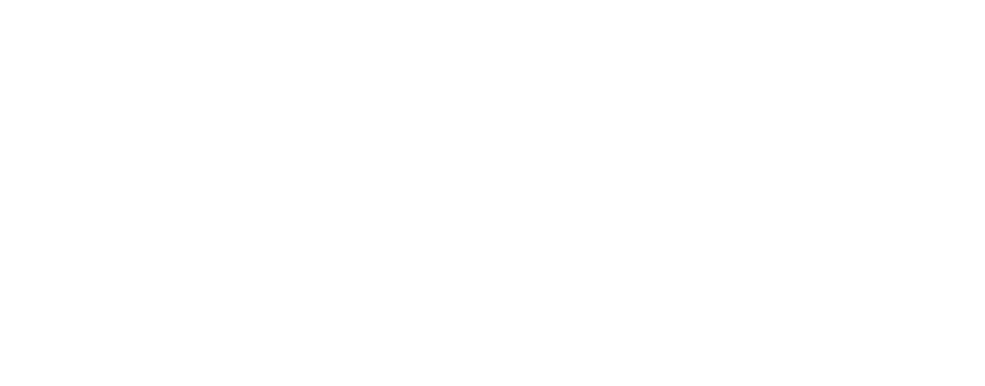
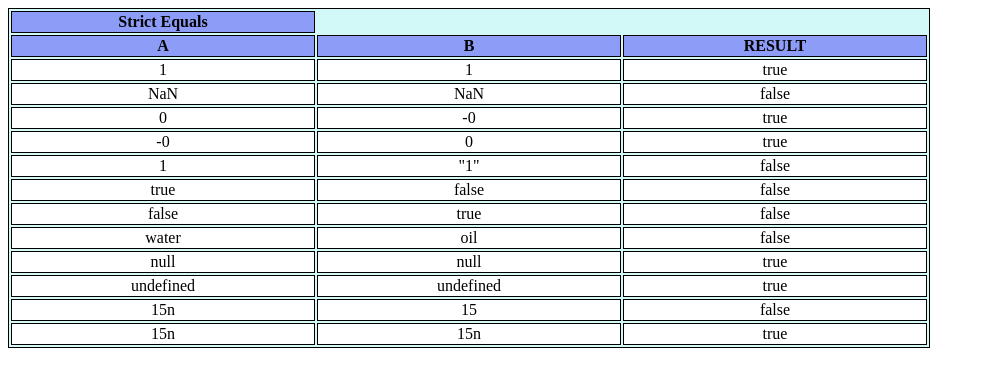
Before and after one commit to Michaeldam88/202210-W4-Michael-Damian, a website with bundled scripts: page index.html in a window 1280 px wide. Shown: the whole page, without its empty margins (0-985 px from the left). Built offline with nearby package versions, Linux system fonts and the light colour scheme.

Commit message:
added the htlm and css and js to show results

```diff
--- a/index.html
+++ b/index.html
@@ -4,7 +4,24 @@
         <meta charset="UTF-8" />
         <meta name="viewport" content="width=device-width, initial-scale=1.0" />
         <title>Strict Equals Function</title>
+        <link rel="stylesheet" href="style.css">
         <script src="index.js" type="module"></script>
     </head>
-    <body></body>
+    <body>
+        <table id="myTable">
+            <thead>
+              <tr>
+                <th>Strict Equals</th>
+              </tr>
+              <tr>
+                <th>A</th>
+                <th>B</th>
+                <th>RESULT</th>
+              </tr>
+            </thead>
+            <tbody>
+
+            </tbody>
+          </table>
+    </body>
 </html>
--- a/index.js
+++ b/index.js
@@ -1,4 +1,20 @@
+/* eslint-disable linebreak-style */
 import strictEquals from './js/strictEquals.js';
+
+const tbodyRef = document.getElementById('myTable');
+const tests = [
+  [1, 1, strictEquals(1, 1)],
+  [NaN, NaN, strictEquals(NaN, NaN)],
+  [0, '-0', strictEquals(0, -0)],
+  ['-0', 0, strictEquals(-0, 0)],
+  [1, '"1"', strictEquals(1, '1')],
+  [true, false, strictEquals(true, false)],
+  [false, true, strictEquals(NaN, NaN)],
+  ['water', 'oil', strictEquals(false, true)],
+  [null, null, strictEquals(null, null)],
+  [undefined, undefined, strictEquals(undefined, undefined)],
+  ['15n', 15, strictEquals(15n, 15)],
+  ['15n', '15n', strictEquals(15n, 15n)]];
 
 console.table([
   ['A', 'B', 'RESULT'],
@@ -15,3 +31,16 @@ console.table([
   [15n, 15, strictEquals(15n, 15)],
   [15n, 15n, strictEquals(15n, 15n)],
 ]);
+const createTable = (...testData) => {
+  const newRow = tbodyRef.insertRow();
+
+  testData.forEach((element) => {
+    const newCell = newRow.insertCell();
+    const newText = document.createTextNode(element);
+    newCell.appendChild(newText);
+  });
+};
+
+tests.forEach((element) => {
+  createTable(element[0], element[1], element[2]);
+});
--- /dev/null
+++ b/style.css
@@ -0,0 +1,17 @@
+table{
+    border: 1px solid black;
+    background-color: rgb(210, 248, 248);
+}
+
+th{
+    border: 1px solid black;
+    width: 300px;
+    background-color: rgb(140, 156, 247);
+}
+
+td{
+    border: 1px solid black;
+    width: 300px;
+    text-align: center;
+    background-color: white;
+}
```
Also changed, not shown: 1 other file.
